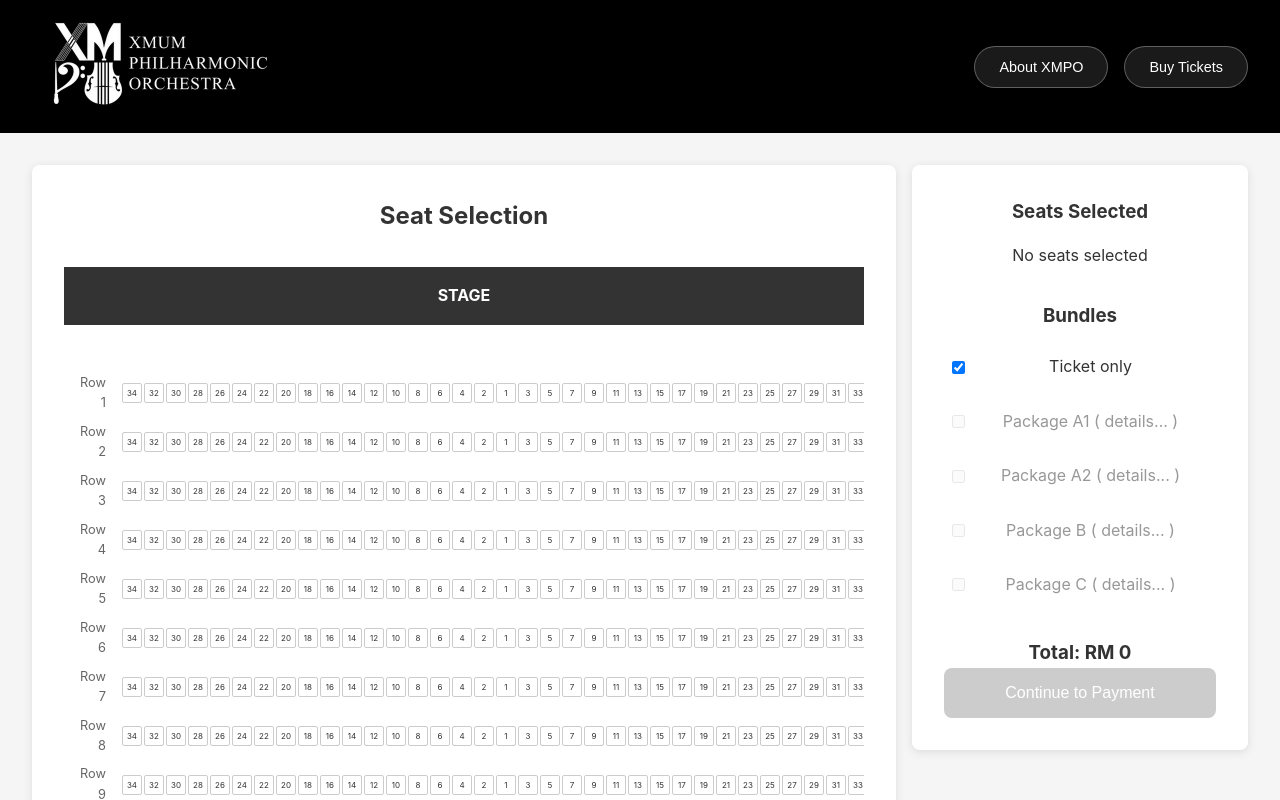
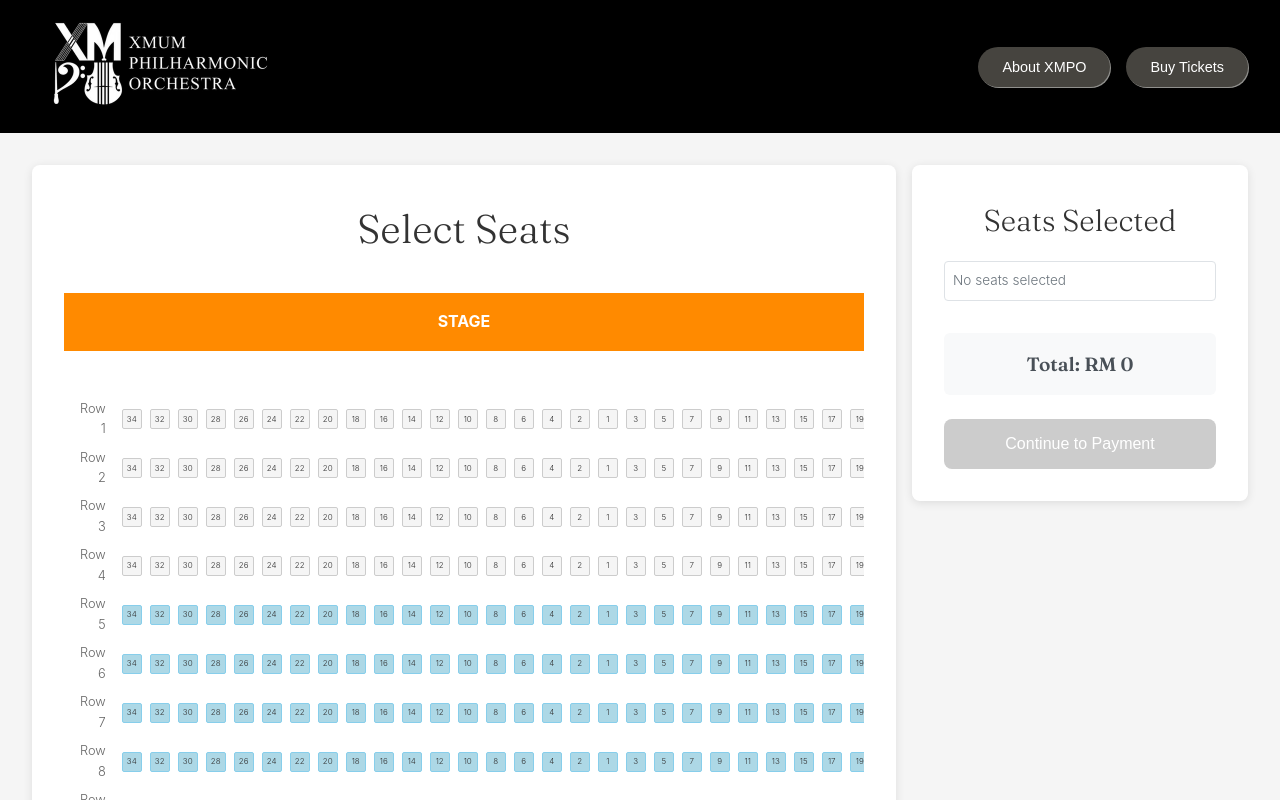
Before and after one commit to ShuyingCodech/XMPO-Halloween-Website, a React (Create React App) app in the folder xmpo-halloween/: page /seat-selection in a window 1280 px wide. Shown: the top 800 px of the page. Built offline with nearby package versions, Linux system fonts and the light colour scheme.

Commit message:
style: UI amend

```diff
--- a/xmpo-halloween/src/index.css
+++ b/xmpo-halloween/src/index.css
@@ -1,13 +1,62 @@
+/* Import Google Fonts */
+@import url("https://fonts.googleapis.com/css2?family=Fraunces:ital,opsz,wght@0,9..144,100..900;1,9..144,100..900&display=swap");
+
 body {
   margin: 0;
-  font-family: -apple-system, BlinkMacSystemFont, 'Segoe UI', 'Roboto', 'Oxygen',
-    'Ubuntu', 'Cantarell', 'Fira Sans', 'Droid Sans', 'Helvetica Neue',
-    sans-serif;
+  /* Use Avenir for body text with fallbacks */
+  font-family: "Avenir", "Avenir Next", -apple-system, BlinkMacSystemFont,
+    "Segoe UI", "Roboto", "Oxygen", "Ubuntu", "Cantarell", "Fira Sans",
+    "Droid Sans", "Helvetica Neue", sans-serif;
+  font-weight: 300; /* Light weight */
+  font-size: 16px;
   -webkit-font-smoothing: antialiased;
   -moz-osx-font-smoothing: grayscale;
 }
 
+/* Headings use Fraunces font */
+h1,
+h2,
+h3,
+h4,
+h5,
+h6 {
+  font-family: "Fraunces", serif;
+  font-weight: 300; /* Light weight */
+}
+
+/* Specific styling for h1 to match your design */
+h1 {
+  font-size: 106px;
+  font-weight: 300;
+}
+
+/* Adjust other heading sizes as needed */
+h2 {
+  font-size: 80px;
+  font-weight: 300;
+}
+
+h3 {
+  font-size: 60px;
+  font-weight: 300;
+}
+
+h4 {
+  font-size: 40px;
+  font-weight: 300;
+}
+
+h5 {
+  font-size: 30px;
+  font-weight: 300;
+}
+
+h6 {
+  font-size: 20px;
+  font-weight: 300;
+}
+
 code {
-  font-family: source-code-pro, Menlo, Monaco, Consolas, 'Courier New',
+  font-family: source-code-pro, Menlo, Monaco, Consolas, "Courier New",
     monospace;
 }
--- a/xmpo-halloween/src/pages/Payment.tsx
+++ b/xmpo-halloween/src/pages/Payment.tsx
@@ -17,40 +17,69 @@ const Payment: React.FC = () => {
   const [total, setTotal] = useState(0);
   const [agreedToTerms, setAgreedToTerms] = useState(false);
 
+  // Helper function to get zone type from seat code
+  const getZoneType = (seatCode: string) => {
+    const row = parseInt(seatCode.split("-")[0]);
+    if (row >= 5 && row <= 9) return "Deluxe";
+    return "Normal";
+  };
+
+  // Helper function to group seats by zone
+  const getSelectedSeatsByZone = (selectedSeats: string[]) => {
+    const deluxeSeats = selectedSeats.filter(
+      (seat) => getZoneType(seat) === "Deluxe"
+    );
+    const normalSeats = selectedSeats.filter(
+      (seat) => getZoneType(seat) === "Normal"
+    );
+
+    return {
+      deluxe: deluxeSeats,
+      normal: normalSeats,
+    };
+  };
+
   useEffect(() => {
     const ticketData = sessionStorage.getItem("ticketData");
     if (ticketData) {
       const data = JSON.parse(ticketData);
       const items: CartItem[] = [];
 
-      // Add ticket items
-      if (data.ticketType === "deluxe" && data.selectedSeats.length > 0) {
+      if (data.selectedSeats && data.selectedSeats.length > 0) {
+        const seatPrices = { Deluxe: 40, Normal: 20 };
+        const { deluxe: deluxeSeats, normal: normalSeats } =
+          getSelectedSeatsByZone(data.selectedSeats);
+
+        // Add deluxe tickets if any
+        if (deluxeSeats.length > 0) {
           items.push({
             type: "deluxe",
             name: "Deluxe Ticket",
-          quantity: data.selectedSeats.length,
-          price: data.totalPrice,
+            quantity: deluxeSeats.length,
+            price: deluxeSeats.length * seatPrices.Deluxe,
           });
         }
 
-      if (data.ticketType === "normal" && data.selectedSeats.length > 0) {
+        // Add normal tickets if any
+        if (normalSeats.length > 0) {
           items.push({
             type: "normal",
             name: "Normal Ticket",
-          quantity: data.selectedSeats.length,
-          price: data.totalPrice,
+            quantity: normalSeats.length,
+            price: normalSeats.length * seatPrices.Normal,
           });
         }
+      }
 
-      // Add merchandise items (placeholder)
-      items.push(
-        { type: "keychain", name: "keychain", quantity: 0, price: 0 },
-        { type: "keychain-set", name: "keychain set", quantity: 0, price: 0 },
-        { type: "canvas-bag", name: "canvas bag", quantity: 0, price: 0 }
-      );
+      // TODO later: Add merchandise items (placeholder)
+      // items.push(
+      //   { type: "keychain", name: "keychain", quantity: 0, price: 0 },
+      //   { type: "keychain-set", name: "keychain set", quantity: 0, price: 0 },
+      //   { type: "canvas-bag", name: "canvas bag", quantity: 0, price: 0 }
+      // );
 
       setCartItems(items);
-      setTotal(data.totalPrice);
+      setTotal(data.totalPrice || 0);
     }
   }, []);
 
@@ -67,14 +96,16 @@ const Payment: React.FC = () => {
       <Header />
       <div className="payment-page">
         <div className="payment-container">
-          <h2>Your Cart</h2>
+          <h4>Your Cart</h4>
 
           <div className="cart-items">
             {cartItems.map((item, index) => (
               <div key={index} className={`cart-item ${item.type}`}>
                 <div className="item-details">
-                  <span className="item-name">{item.name}</span>
-                  <span className="item-quantity">x {item.quantity}</span>
+                  <span className="item-name">
+                    {item.name} x {item.quantity}
+                  </span>
+                  <span className="item-price">RM {item.price}</span>
                 </div>
               </div>
             ))}
@@ -91,7 +122,7 @@ const Payment: React.FC = () => {
           </div>
 
           <div className="terms-section">
-            <h3>Terms and Conditions</h3>
+            <h5>Terms and Conditions</h5>
             <label className="checkbox-label">
               <input
                 type="checkbox"
--- a/xmpo-halloween/src/pages/SeatSelection.tsx
+++ b/xmpo-halloween/src/pages/SeatSelection.tsx
@@ -140,13 +140,21 @@ const SeatSelection: React.FC = () => {
     return parseInt(parts[1]);
   };
 
-  // Validation function to check for odd empty seats
-  const validateSeatSelection = (
-    updatedSeats: string[],
-    targetSeat: string,
-    isRemoving: boolean
-  ): boolean => {
-    const targetRow = getRowNumber(targetSeat);
+  // Validation function to check for odd empty seats - now used for payment validation
+  const validateAllSeatSelections = (): {
+    isValid: boolean;
+    invalidRows: number[];
+  } => {
+    const invalidRows: number[] = [];
+
+    // Get all rows that have selected seats
+    const rowsWithSelections = new Set<number>();
+    selectedSeats.forEach((seat) => {
+      rowsWithSelections.add(getRowNumber(seat));
+    });
+
+    // Check each row with selections
+    for (const targetRow of Array.from(rowsWithSelections)) {
       const rowSeatCount = seatCounts[targetRow as keyof typeof seatCounts];
 
       // Generate the actual seat arrangement for this row
@@ -168,12 +176,9 @@ const SeatSelection: React.FC = () => {
         }
       });
 
-    // Add currently selected seats in this row (excluding the target seat if removing)
-    updatedSeats.forEach((seat) => {
-      if (
-        getRowNumber(seat) === targetRow &&
-        (isRemoving ? seat !== targetSeat : true)
-      ) {
+      // Add currently selected seats in this row
+      selectedSeats.forEach((seat) => {
+        if (getRowNumber(seat) === targetRow) {
           occupiedSeats.add(getSeatNumber(seat));
         }
       });
@@ -220,18 +225,24 @@ const SeatSelection: React.FC = () => {
 
       // Check if any empty group has odd size and is between occupied seats
       for (const group of emptyGroups) {
-      const hasLeftNeighbor = group.start > 0 && seatOccupied[group.start - 1];
+        const hasLeftNeighbor =
+          group.start > 0 && seatOccupied[group.start - 1];
         const hasRightNeighbor =
           group.start + group.size < seatOccupied.length &&
           seatOccupied[group.start + group.size];
 
         // If the empty group is between two occupied seats and has odd size, it's invalid
         if (hasLeftNeighbor && hasRightNeighbor && group.size % 2 === 1) {
-        return false;
+          invalidRows.push(targetRow);
+          break; // No need to check more groups in this row
+        }
       }
     }
 
-    return true;
+    return {
+      isValid: invalidRows.length === 0,
+      invalidRows: invalidRows,
+    };
   };
 
   const handleSeatClick = (row: number, seat: number) => {
@@ -256,15 +267,7 @@ const SeatSelection: React.FC = () => {
       updatedPrice += price;
     }
 
-    if (!validateSeatSelection(updatedSeats, seatCode, isSelected)) {
-      notification.error({
-        message: "Seat Selection Error",
-        description:
-          "You are not allowed to leave an ODD number of empty seats next to another booked seat in the same row.",
-        duration: 5,
-      });
-      return;
-    }
+    // No validation here anymore - just update the selection
     setSelectedSeats(updatedSeats);
     setTotalPrice(updatedPrice);
 
@@ -289,6 +292,38 @@ const SeatSelection: React.FC = () => {
       selectedPackages: updatedPackages,
     };
     sessionStorage.setItem("ticketData", JSON.stringify(ticketData));
+  };
+
+  const handleContinueToPayment = () => {
+    if (selectedSeats.length === 0) {
+      notification.error({
+        message: "No Seats Selected",
+        description:
+          "Please select at least one seat before continuing to payment.",
+        duration: 3,
+      });
+      return;
+    }
+
+    // Validate seat selections before proceeding
+    const validation = validateAllSeatSelections();
+
+    if (!validation.isValid) {
+      const rowsText =
+        validation.invalidRows.length === 1
+          ? `row ${validation.invalidRows[0]}`
+          : `rows ${validation.invalidRows.join(", ")}`;
+
+      notification.error({
+        message: "Invalid Seat Selection",
+        description: `You cannot leave an ODD number of empty seats between occupied seats in ${rowsText}. Please adjust your seat selection.`,
+        duration: 8,
+      });
+      return;
+    }
+
+    // If validation passes, proceed to payment
+    navigate("/payment");
   };
 
   const generateSeatNumbers = (rowCount: number) => {
@@ -370,7 +405,7 @@ const SeatSelection: React.FC = () => {
       <div className="seat-selection-page">
         <div className="content-container">
           <div className="left-section">
-            <h2>Seat Selection</h2>
+            <h4>Select Seats</h4>
             <div className="stage">STAGE</div>
 
             {loading ? (
@@ -405,7 +440,7 @@ const SeatSelection: React.FC = () => {
 
           <div className="right-section">
             <div className="seats-selected">
-              <h3>Seats Selected</h3>
+              <h5>Seats Selected</h5>
 
               {deluxeSeats.length > 0 && (
                 <div className="ticket-type-display">
@@ -444,13 +479,13 @@ const SeatSelection: React.FC = () => {
               )}
 
               {selectedSeats.length === 0 && (
-                <div className="no-seats-selected">
+                <div className="selected-seats-display">
                   <p>No seats selected</p>
                 </div>
               )}
             </div>
 
-            <div className="bundles-section">
+            {/* <div className="bundles-section">
               <h3>Bundles</h3>
 
               <div className="bundle-item">
@@ -478,18 +513,16 @@ const SeatSelection: React.FC = () => {
                   <label htmlFor={pkg.id}>{pkg.name} ( details... )</label>
                 </div>
               ))}
-            </div>
+            </div> */}
 
             <div className="total-price">
-              <h3>Total: RM {totalPrice}</h3>
+              <h6>Total: RM {totalPrice}</h6>
             </div>
 
             <button
               className="continue-payment-btn"
               disabled={selectedSeats.length === 0}
-              onClick={() => {
-                navigate("/payment");
-              }}
+              onClick={handleContinueToPayment}
             >
               Continue to Payment
             </button>
--- a/xmpo-halloween/src/styles/common.css
+++ b/xmpo-halloween/src/styles/common.css
@@ -5,8 +5,9 @@
 }
 
 body {
-  font-family: 'Inter', -apple-system, BlinkMacSystemFont, 'Segoe UI', 'Roboto',
-              'Oxygen', 'Ubuntu', 'Cantarell', 'Open Sans', 'Helvetica Neue', sans-serif;
+  font-family: "Avenir", "Avenir Next", -apple-system, BlinkMacSystemFont,
+    "Segoe UI", "Roboto", "Oxygen", "Ubuntu", "Cantarell", "Fira Sans",
+    "Droid Sans", "Helvetica Neue", sans-serif;
   line-height: 1.6;
   color: #333;
 }
@@ -27,35 +28,69 @@ body {
   width: 40px;
   height: 40px;
   border: 4px solid #f3f3f3;
-  border-top: 4px solid #4CAF50;
+  border-top: 4px solid #ff8a00;
   border-radius: 50%;
   animation: spin 1s linear infinite;
 }
 
 @keyframes spin {
-  0% { transform: rotate(0deg); }
-  100% { transform: rotate(360deg); }
+  0% {
+    transform: rotate(0deg);
+  }
+  100% {
+    transform: rotate(360deg);
+  }
 }
 
 /* Utility classes */
-.text-center { text-align: center; }
-.text-left { text-align: left; }
-.text-right { text-align: right; }
+.text-center {
+  text-align: center;
+}
+.text-left {
+  text-align: left;
+}
+.text-right {
+  text-align: right;
+}
 
-.mb-1 { margin-bottom: 0.5rem; }
-.mb-2 { margin-bottom: 1rem; }
-.mb-3 { margin-bottom: 1.5rem; }
-.mb-4 { margin-bottom: 2rem; }
+.mb-1 {
+  margin-bottom: 0.5rem;
+}
+.mb-2 {
+  margin-bottom: 1rem;
+}
+.mb-3 {
+  margin-bottom: 1.5rem;
+}
+.mb-4 {
+  margin-bottom: 2rem;
+}
 
-.mt-1 { margin-top: 0.5rem; }
-.mt-2 { margin-top: 1rem; }
-.mt-3 { margin-top: 1.5rem; }
-.mt-4 { margin-top: 2rem; }
+.mt-1 {
+  margin-top: 0.5rem;
+}
+.mt-2 {
+  margin-top: 1rem;
+}
+.mt-3 {
+  margin-top: 1.5rem;
+}
+.mt-4 {
+  margin-top: 2rem;
+}
 
-.p-1 { padding: 0.5rem; }
-.p-2 { padding: 1rem; }
-.p-3 { padding: 1.5rem; }
-.p-4 { padding: 2rem; }
+.p-1 {
+  padding: 0.5rem;
+}
+.p-2 {
+  padding: 1rem;
+}
+.p-3 {
+  padding: 1.5rem;
+}
+.p-4 {
+  padding: 2rem;
+}
 
 .btn {
   padding: 0.8rem 1.5rem;
@@ -67,12 +102,12 @@ body {
 }
 
 .btn-primary {
-  background-color: #4CAF50;
+  background-color: #ff8a00;
   color: white;
 }
 
 .btn-primary:hover {
-  background-color: #45a049;
+  background-color: #e57a00;
 }
 
 .btn-secondary {
--- a/xmpo-halloween/src/styles/header.css
+++ b/xmpo-halloween/src/styles/header.css
@@ -38,8 +38,8 @@
 }
 
 .nav-btn {
-  background: rgba(255, 255, 255, 0.1);
-  border: 1px solid rgba(255, 255, 255, 0.3);
+  background: #46443f;
+  border: none;
   color: white;
   padding: 0.75rem 1.5rem;
   cursor: pointer;
@@ -48,11 +48,12 @@
   font-size: 0.9rem;
   font-weight: 500;
   backdrop-filter: blur(10px);
+  box-shadow: 1px 1px 0px #90908d;
 }
 
 .nav-btn:hover {
-  background: rgba(255, 255, 255, 0.2);
-  border-color: rgba(255, 255, 255, 0.5);
+  background: #ededeb;
+  color: #46443f;
   transform: translateY(-1px);
 }
 
--- a/xmpo-halloween/src/styles/seatSelection.css
+++ b/xmpo-halloween/src/styles/seatSelection.css
@@ -30,7 +30,7 @@
 }
 
 .stage {
-  background-color: #333;
+  background-color: #ff8a00;
   color: white;
   text-align: center;
   padding: 1rem;
@@ -75,6 +75,7 @@
   cursor: pointer;
   font-size: 8px;
   border-radius: 2px;
+  margin-right: 6px;
   transition: all 0.2s ease;
 }
 
@@ -88,16 +89,27 @@
 }
 .seat.green {
   background-color: #e8f5e8;
-  border-color: #4caf50;
+  border-color: #ff8a00;
 }
+
+/* Updated deluxe seat color to light blue */
+.seat.deluxe {
+  background-color: #add8e6;
+  border-color: #87ceeb;
+}
+
+.seat.normal {
+  background-color: #f5f5f5;
+  border-color: #ccc;
+}
+
 .seat.reserved {
-  background-color: #424242;
-  color: white;
+  background-color: #abb6c3;
   cursor: not-allowed;
 }
 .seat.selected {
   background-color: #ffc107;
-  border-color: #ff9800;
+  border-color: #ffc107;
   font-weight: bold;
 }
 
@@ -146,7 +158,7 @@
   margin-bottom: 2rem;
 }
 
-.seats-selected h3 {
+.seats-selected h5 {
   margin-bottom: 1rem;
   color: #333;
 }
@@ -171,28 +183,51 @@
 }
 
 .ticket-type.active {
-  border-color: #4caf50;
+  border-color: #ff8a00;
   background-color: #e8f5e8;
 }
 
 .ticket-type:hover {
-  border-color: #4caf50;
+  border-color: #ff8a00;
 }
 
-.ticket-row {
+/* Updated grid layout for ticket type display */
+.ticket-type-display {
+  margin-bottom: 1rem;
+}
+
+.ticket-type-header {
+  display: grid;
+  grid-template-columns: 100px 1fr;
+  gap: 1rem;
+  align-items: center;
+  padding: 0.75rem;
+  background-color: #f8f9fa;
+  border-radius: 6px;
+  border: 1px solid #e9ecef;
+}
+
+.ticket-type-label {
+  font-weight: 600;
+  font-size: 0.9rem;
+  color: #495057;
+}
+
+.selected-seats-display {
+  background-color: #ffffff;
+  padding: 0.5rem;
+  border-radius: 4px;
+  border: 1px solid #dee2e6;
+  font-size: 0.85rem;
+  color: #6c757d;
+  min-height: 20px;
   display: flex;
-  gap: 1.5rem;
   align-items: center;
 }
 
-.selected-seats-display {
-  flex: 1;
-  background-color: #f5f5f5;
-  padding: 1rem;
-  border-radius: 4px;
-  min-height: 50px;
-  font-size: 0.9rem;
-  color: #666;
+/* Add gap between the two ticket type rows */
+.ticket-type-display:first-child {
+  margin-bottom: 1.5rem;
 }
 
 .bundles-section {
@@ -236,9 +271,25 @@
   cursor: not-allowed;
 }
 
+.total-price {
+  margin-bottom: 1rem;
+  padding: 1rem;
+  background-color: #f8f9fa;
+  border-radius: 6px;
+  text-align: center;
+}
+
+.total-price h6 {
+  margin: 0;
+  font-size: 1.2rem;
+  font-weight: 600;
+  color: #495057;
+}
+
 .continue-payment-btn {
   width: 100%;
-  background-color: #4caf50;
+  background-color: #ff8a00;
+  margin-top: 8px;
   color: white;
   border: none;
   padding: 1rem 2rem;
@@ -249,7 +300,7 @@
 }
 
 .continue-payment-btn:hover:not(:disabled) {
-  background-color: #45a049;
+  background-color: #e57a00;
 }
 
 .continue-payment-btn:disabled {
```
Also changed, not shown: xmpo-halloween/src/styles/confirmation.css (+5 -5 lines), xmpo-halloween/src/styles/payment.css (+16 -12 lines), xmpo-halloween/src/styles/scss/_variables.scss (added, +12 -0 lines). Lines whose indentation alone changed are shown as unchanged.
